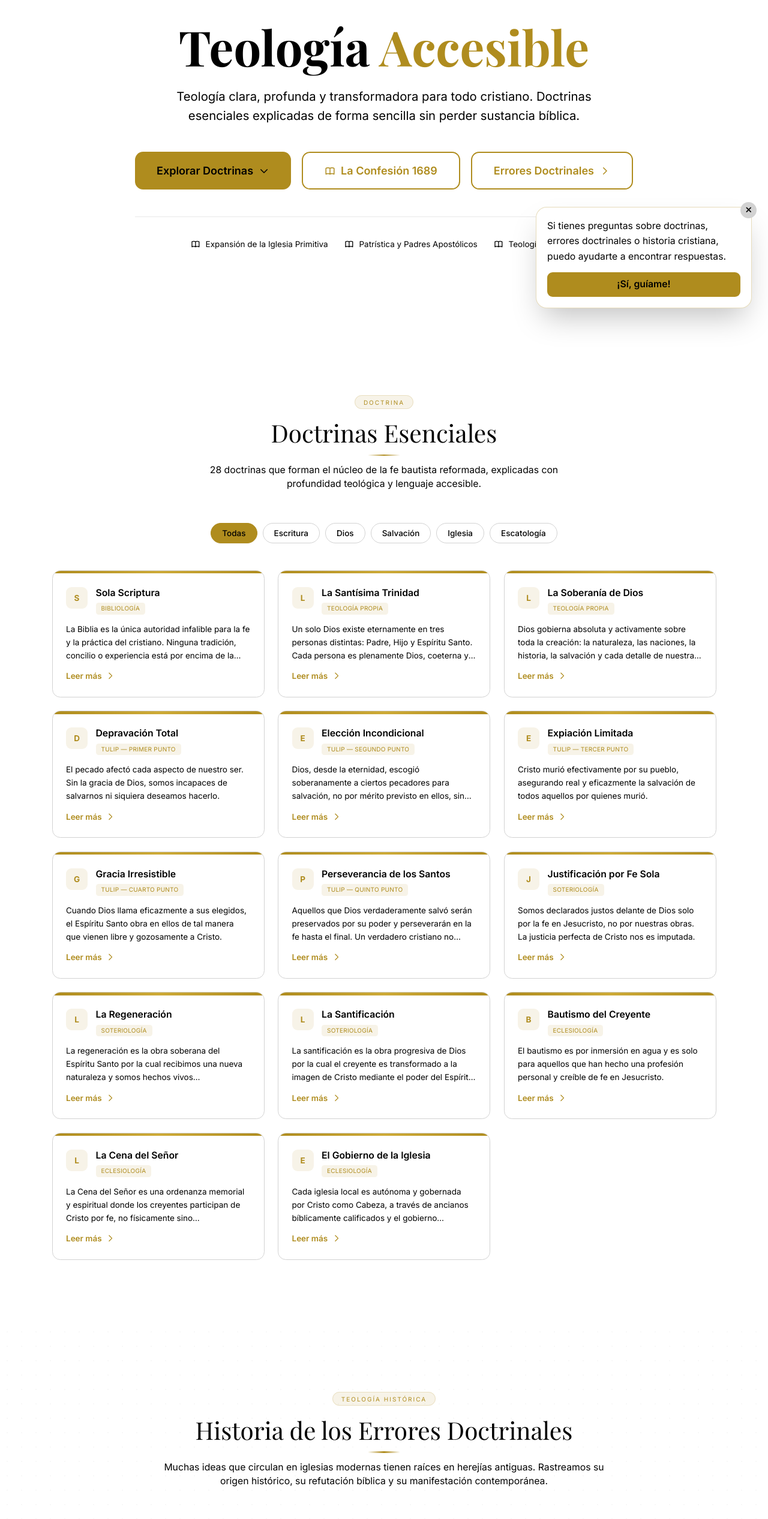
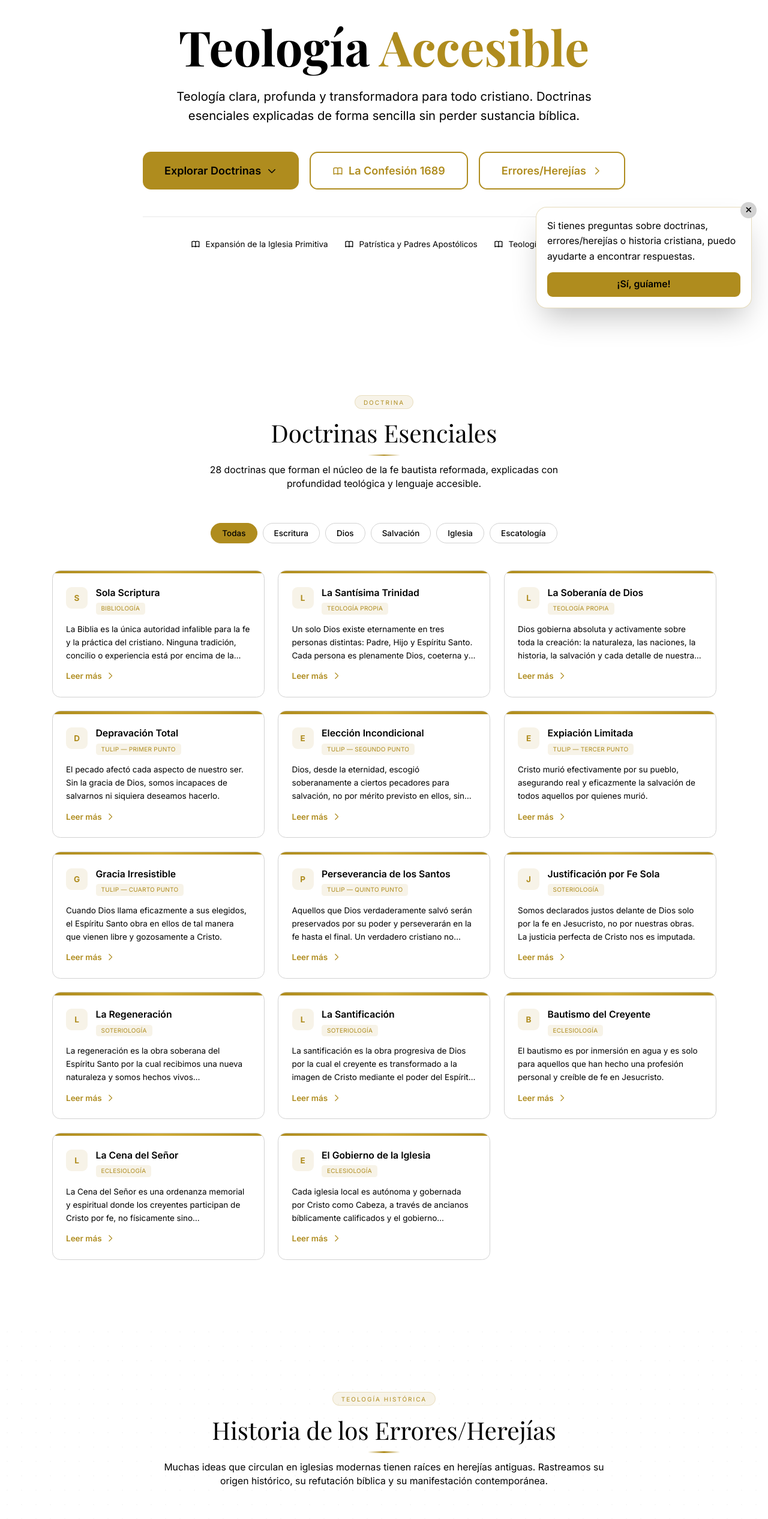
Before and after one commit to fabioledezma/teologia-bautista, a Next.js app: page / in a window 1280 px wide. Shown: the part 246-2779 px from the top of the page at 60% size. Built offline with nearby package versions, Linux system fonts and the light colour scheme; a web font is replaced by a local one.

Commit message:
Cambia 'Errores Doctrinales' por 'Errores/Herejías' en nav y botones

```diff
--- a/src/app/page.tsx
+++ b/src/app/page.tsx
@@ -49,7 +49,7 @@ export default function HomePage() {
               href="#errores"
               className="inline-flex items-center gap-2 px-8 py-3.5 border-2 border-gold text-gold font-semibold rounded-xl hover:bg-gold hover:text-black transition-all"
             >
-              Errores Doctrinales
+              Errores/Herejías
               <svg className="w-4 h-4" fill="none" viewBox="0 0 24 24" stroke="currentColor" strokeWidth={2}>
                 <path strokeLinecap="round" strokeLinejoin="round" d="M9 5l7 7-7 7" />
               </svg>
--- a/src/components/ChatBot.tsx
+++ b/src/components/ChatBot.tsx
@@ -61,7 +61,7 @@ export default function ChatBot() {
 
   const inicioOptions: Option[] = [
     { label: "Doctrinas Esenciales", action: "menu-doctrinas" },
-    { label: "Errores Doctrinales", action: "menu-herejias" },
+    { label: "Errores/Herejías", action: "menu-herejias" },
     { label: "Expansión de la Iglesia", action: "menu-expansion" },
     { label: "Patrística y Padres Apostólicos", action: "menu-patristica" },
     { label: "Teología Histórica", action: "menu-teologia-historica" },
@@ -290,7 +290,7 @@ export default function ChatBot() {
               </svg>
             </button>
             <p className="text-sm text-text leading-relaxed break-words">
-              Si tienes preguntas sobre doctrinas, errores doctrinales o historia cristiana, puedo ayudarte a encontrar respuestas.
+              Si tienes preguntas sobre doctrinas, errores/herejías o historia cristiana, puedo ayudarte a encontrar respuestas.
             </p>
             <button
               onClick={handleOpen}
--- a/src/components/HerejiasSection.tsx
+++ b/src/components/HerejiasSection.tsx
@@ -32,7 +32,7 @@ export default function HerejiasSection() {
             Teología Histórica
           </span>
           <h2 className="font-serif text-3xl md:text-4xl text-text mt-4">
-            Historia de los Errores Doctrinales
+            Historia de los Errores/Herejías
           </h2>
           <div className="section-title-line mt-3 mb-3" />
           <p className="text-text-3 text-sm max-w-2xl mx-auto">
@@ -103,7 +103,7 @@ export default function HerejiasSection() {
           <p className="text-text-3 text-xs leading-relaxed">
             <strong className="text-text-2">Nota importante:</strong>{" "}
             Esta sección no busca atacar personas o denominaciones, sino
-            rastrear raíces históricas de errores doctrinales para equipar al
+            rastrear raíces históricas de errores/herejías para equipar al
             pueblo de Dios con discernimiento. Muchas de estas ideas persisten
             hoy bajo nombres diferentes, a menudo sostenidas por personas
             sinceras que desconocen su origen. Como dijo Agustín:{" "}
--- a/src/components/Navbar.tsx
+++ b/src/components/Navbar.tsx
@@ -8,7 +8,7 @@ import SearchDialog from './SearchDialog';
 const links = [
   { label: 'Inicio', href: '/' },
   { label: 'Doctrinas', href: '/#doctrinas' },
-  { label: 'Errores Doctrinales', href: '/#errores' },
+  { label: 'Errores/Herejías', href: '/#errores' },
   { label: 'Historia', href: '/historia' },
   { label: 'Interpretación', href: '/hermeneutica' },
   { label: 'MDiv', href: '/#facultad' },
```
